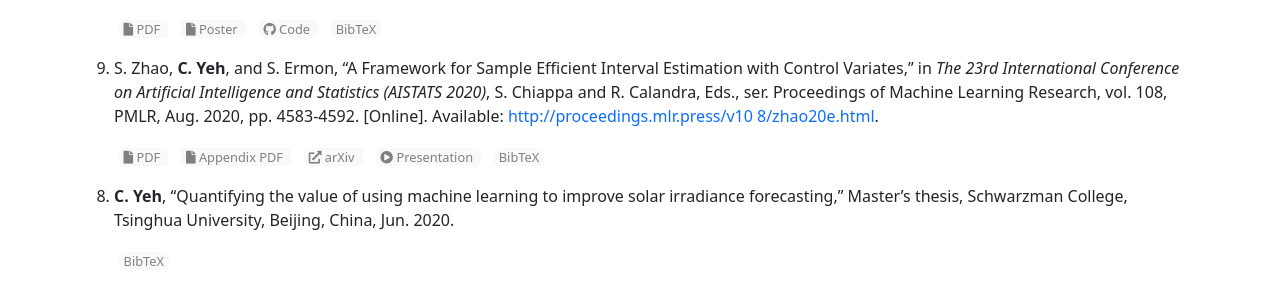
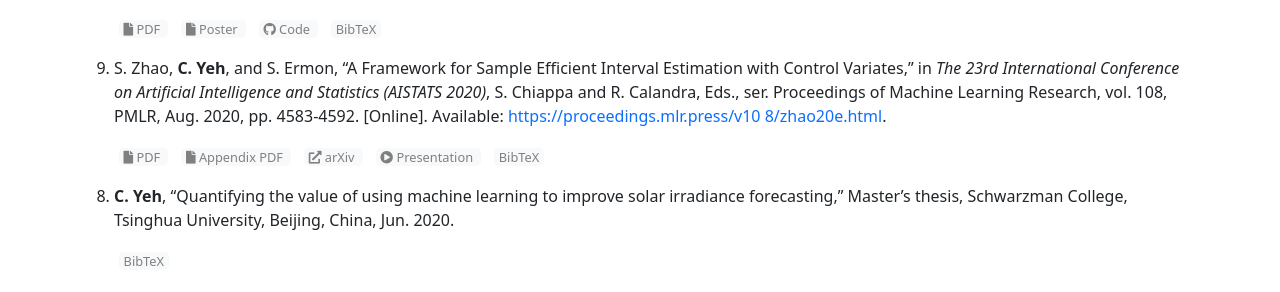
Before and after one commit to chrisyeh96/chrisyeh96.github.io, a Jekyll site: the page built from publications.md, in a window 1280 px wide. Shown: the part 528-820 px from the top of the page. Built offline with Jekyll 4.4.1, drawn with Linux system fonts in a browser that asks for light colours; comment, search, counter and statistics services are not loaded; some of the changed lines change nothing that is shown.

Commit message:
Publications: minor formatting updates

```diff
--- a/_data/publications.yml
+++ b/_data/publications.yml
@@ -68,6 +68,7 @@
 ####################
 # 2020
 ####################
+
 - formatted: |
     **C. Yeh**, A. Perez, A. Driscoll, G. Azzari, Z. Tang, D. Lobell, S. Ermon, and M. Burke, "Deep learning for understanding economic well-being in Africa from publicly available satellite imagery," in _Workshop on Machine Learning for Economic Policy at NeurIPS 2020_, Dec. 2020. [Online]. Available: [http://www.mlforeconomicpolicy.com/papers/MLEconPolicy20_paper_30.pdf](http://www.mlforeconomicpolicy.com/papers/MLEconPolicy20_paper_30.pdf).
   bibtex: |
@@ -91,7 +92,7 @@
       url: https://github.com/sustainlab-group/africa_poverty
 
 - formatted: |
-    S. Zhao, **C. Yeh**, and S. Ermon, "A Framework for Sample Efficient Interval Estimation with Control Variates," in _The 23rd International Conference on Artificial Intelligence and Statistics (AISTATS 2020)_, S. Chiappa and R. Calandra, Eds., ser. Proceedings of Machine Learning Research, vol. 108, PMLR, Aug. 2020, pp. 4583-4592. [Online]. Available: [http://proceedings.mlr.press/v10 8/zhao20e.html](http://proceedings.mlr.press/v108/zhao20e.html).
+    S. Zhao, **C. Yeh**, and S. Ermon, "A Framework for Sample Efficient Interval Estimation with Control Variates," in _The 23rd International Conference on Artificial Intelligence and Statistics (AISTATS 2020)_, S. Chiappa and R. Calandra, Eds., ser. Proceedings of Machine Learning Research, vol. 108, PMLR, Aug. 2020, pp. 4583-4592. [Online]. Available: [https://proceedings.mlr.press/v10 8/zhao20e.html](https://proceedings.mlr.press/v108/zhao20e.html).
   bibtex: |
     @inproceedings{zhao2020interval,
         author = {Zhao, Shengjia and Yeh, Christopher, and Ermon, Stefano},
@@ -99,11 +100,11 @@
         editor = {Silvia Chiappa and Roberto Calandra},
         month = {8},
         pages = {4583--4592},
-        pdf = {http://proceedings.mlr.press/v108/zhao20e/zhao20e.pdf},
+        pdf = {https://proceedings.mlr.press/v108/zhao20e/zhao20e.pdf},
         publisher = {PMLR},
         series = {Proceedings of Machine Learning Research},
         title = {{A Framework for Sample Efficient Interval Estimation with Control Variates}},
-        url = {http://proceedings.mlr.press/v108/zhao20e.html},
+        url = {https://proceedings.mlr.press/v108/zhao20e.html},
         volume = {108},
         year = {2020}
     }
```
